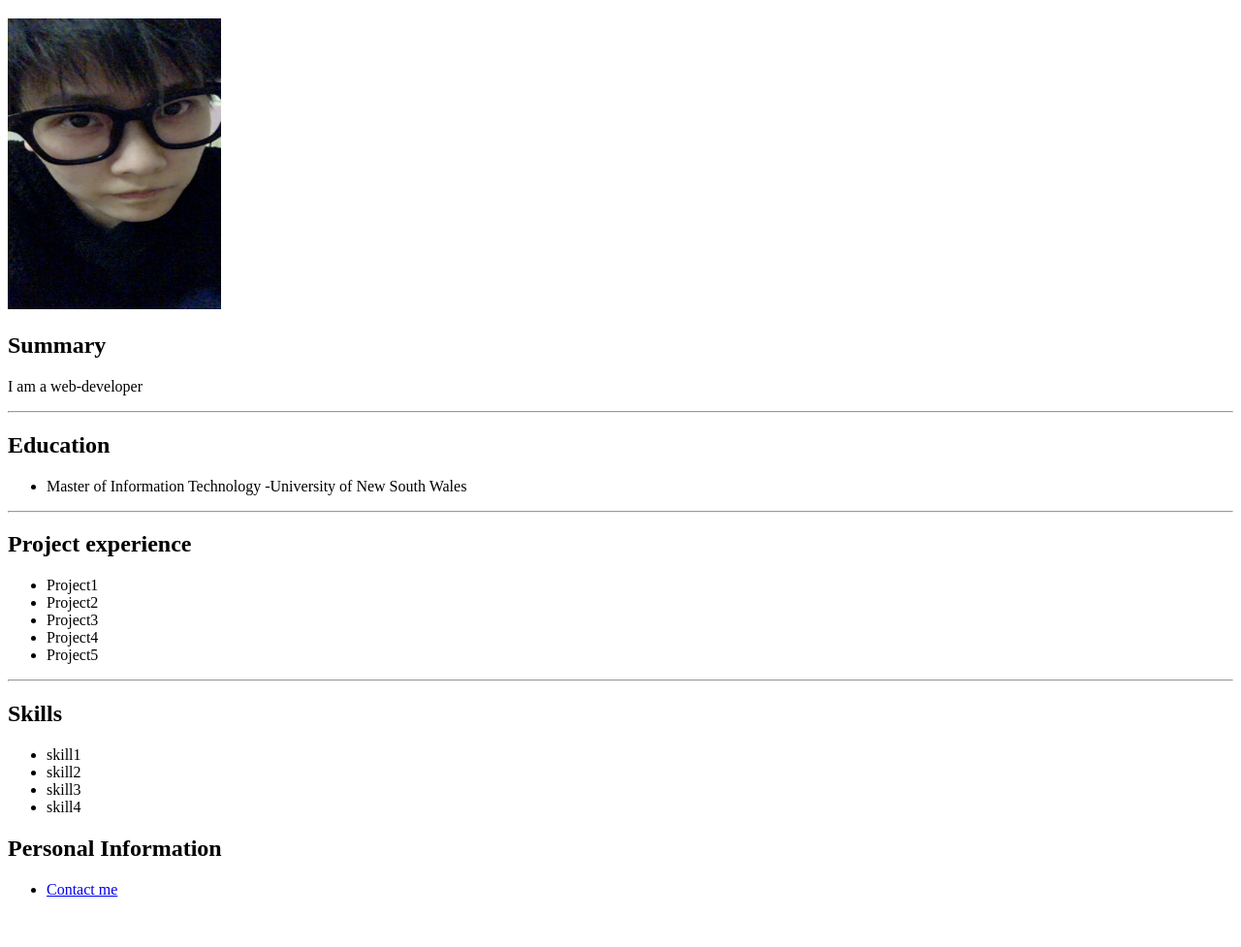
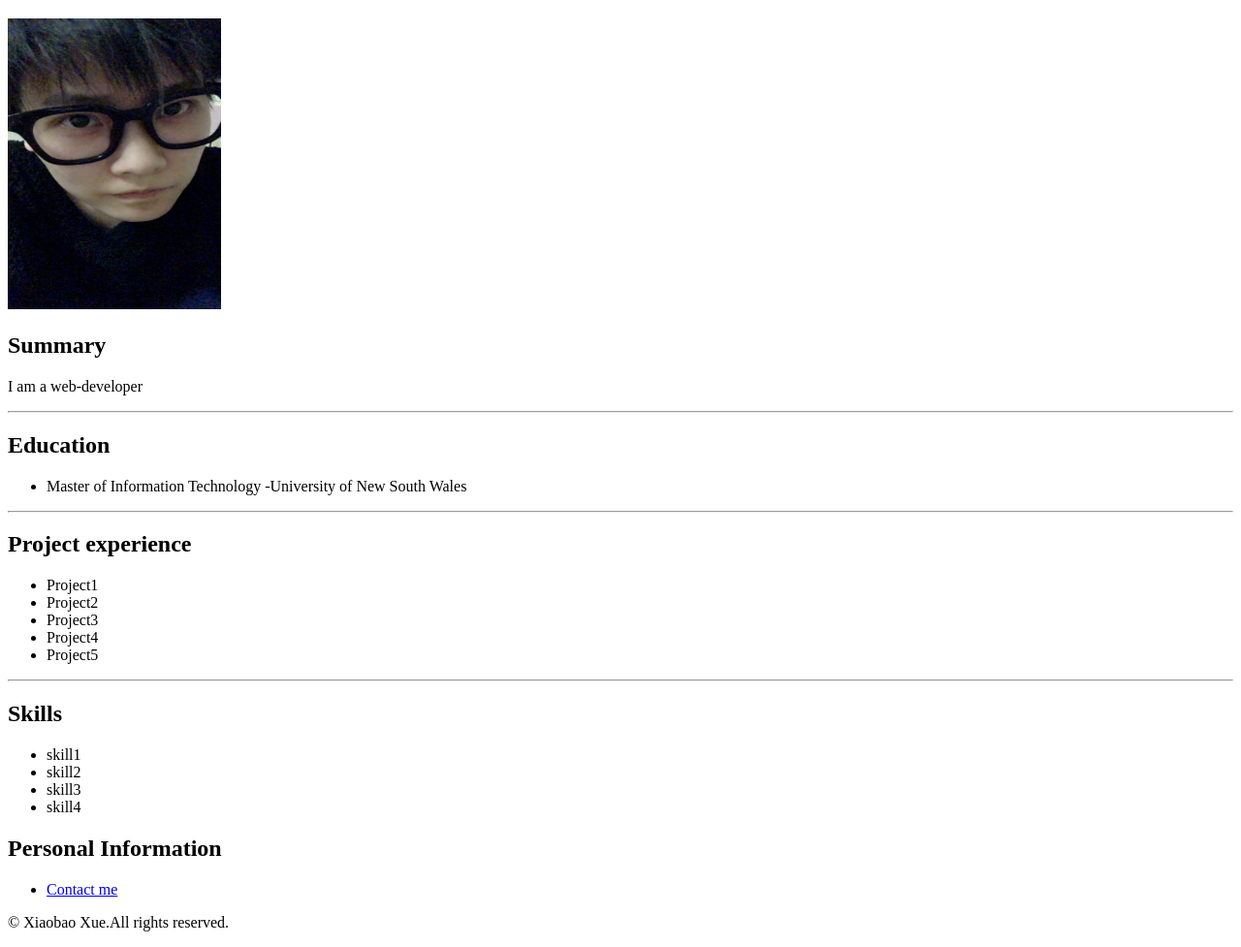
Before and after one commit to xiaobao26/frontend, a plain HTML site: page 4.4my_resume/index.html in a window 1280 px wide. Shown: the part 61-1038 px from the top of the page at 97% size. Before the commit the page ends 1004 px from the top, so only its background shows below. Drawn offline with Linux system fonts and the light colour scheme.

Commit message:
add footer for my resume

```diff
--- a/4.4my_resume/index.html
+++ b/4.4my_resume/index.html
@@ -50,5 +50,8 @@
     <ul>
         <li><a href="./public/contact.html">Contact me</a></li>
     </ul>
+    <footer>
+        <p>© Xiaobao Xue.All rights reserved.</p>
+    </footer>
 </body>
 </html>
```
